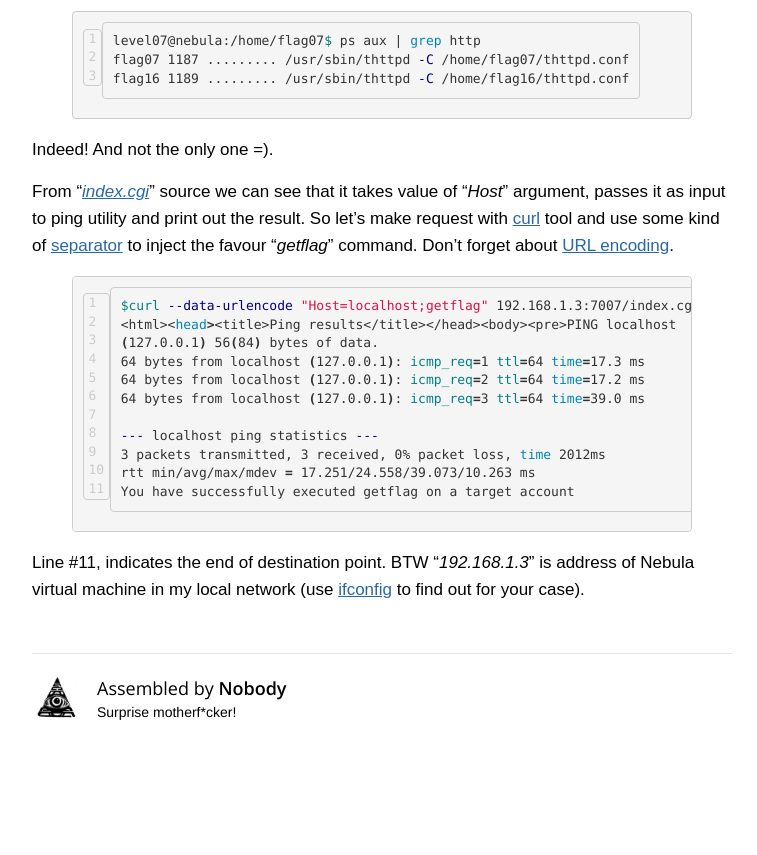
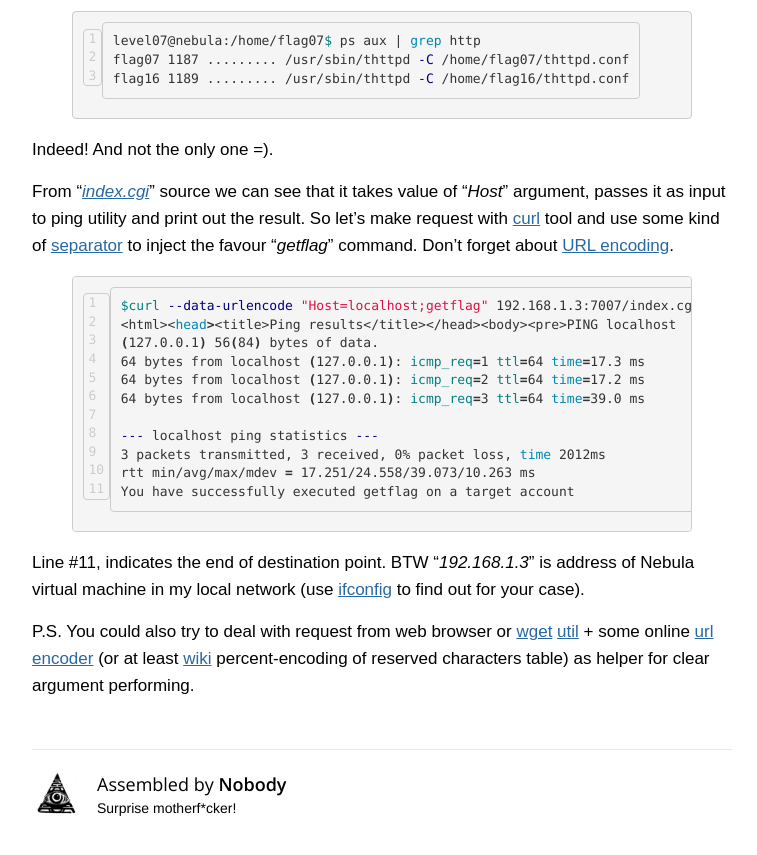
Before and after one commit to n33m0/n33m0.github.io, a Jekyll site: the page built from _posts/2015-03-28-reachable_hosts.md, in a window 1280 px wide and 900 px high, scrolled down 1421 px. Shown: the top 855 px of the window, without its empty margins (258-1015 px from the left). Built offline with Jekyll 4.4.1, drawn with Linux system fonts in a browser that asks for light colours; some web fonts are replaced; comment, search, counter and statistics services are not loaded; before the commit the page ends 2225 px from its top, so only the background shows below that.

Commit message:
Nebula07 ps

```diff
--- a/_posts/2015-03-28-reachable_hosts.md
+++ b/_posts/2015-03-28-reachable_hosts.md
@@ -64,3 +64,5 @@ You have successfully executed getflag on a target account
 {% endhighlight %}
 
 Line #11, indicates the end of destination point. BTW "*192.168.1.3*" is address of Nebula virtual machine in my local network (use [ifconfig](http://linux.die.net/man/8/ifconfig) to find out for your case).
+
+P.S. You could also try to deal with request from web browser or [wget](http://stackoverflow.com/questions/9830242/what-is-o-option-means-for-wget) [util](http://linux.die.net/man/1/wget) + some online [url encoder](http://www.url-encode-decode.com/) (or at least [wiki](https://en.wikipedia.org/wiki/Percent-encoding) percent-encoding of reserved characters table) as helper for clear argument performing.
```
